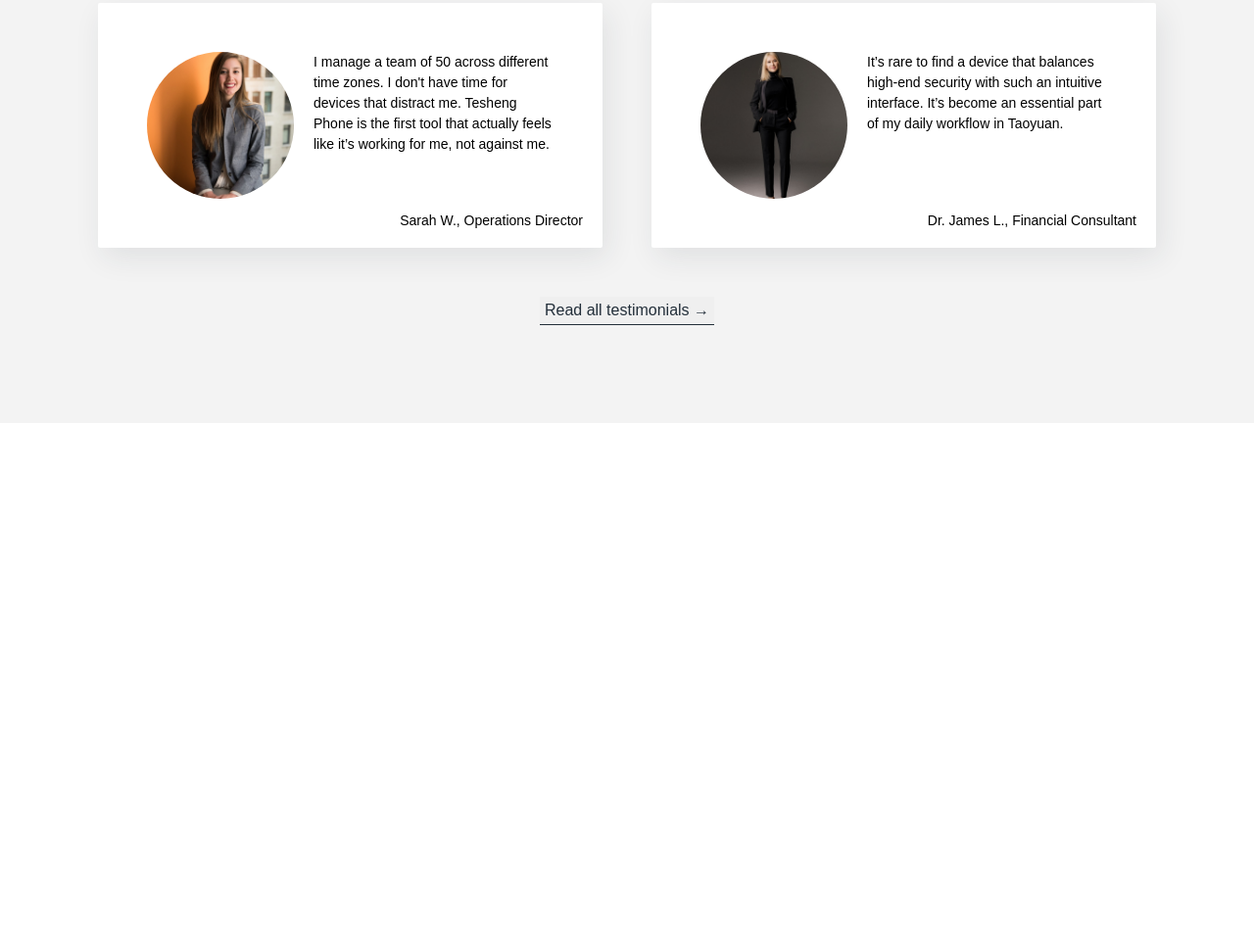
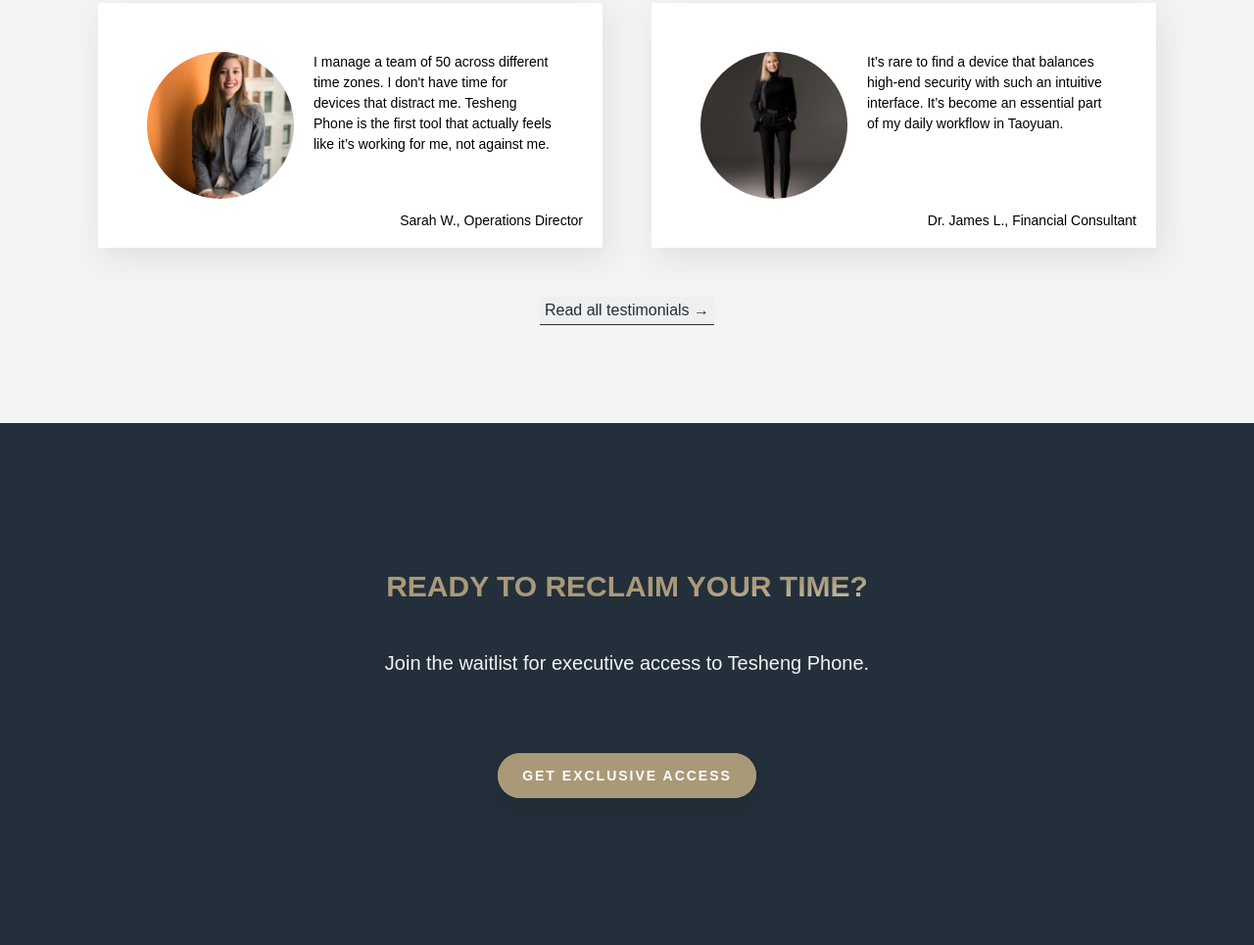
Before and after one commit to SamWen0201/Tesheng-Phone, a website: page index.html in a window 1280 px wide. Shown: the part 2006-2971 px from the top of the page at 98% size. Before the commit the page ends 2438 px from the top, so only its background shows below. Drawn offline with Linux system fonts and the light colour scheme; a web font is replaced by a local one.

Commit message:
feat: 實作 CTA  (cta section) 桌面版佈局
關於 cta section
- 使用 Grid 進行內容的置中對齊
- 新增 標題、簡短文字敘述、cta button
關於 utility class
- 新增 margin-bottom-huge 提供更大的 margin-bottom

```diff
--- a/index.html
+++ b/index.html
@@ -167,6 +167,17 @@
         </button>
       </section>
 
+      <!-- cta-section -->
+      <section class="section-cta">
+        <h2 class="heading-secondary u-margin-bottom-big">
+          Ready to reclaim your time?
+        </h2>
+        <p class="section-cta__text u-margin-bottom-hg">
+          Join the waitlist for executive access to Tesheng Phone.
+        </p>
+        <a href="#popup" class="btn btn--cta">Get Exclusive Access</a>
+      </section>
+
       <!-- PURE CSS POPUP -->
       <div class="popup" id="popup">
         <div class="popup__content">
--- a/sass/base/_utilities.scss
+++ b/sass/base/_utilities.scss
@@ -7,6 +7,9 @@
 .u-margin-bottom-big {
   margin-bottom: 5rem;
 }
+.u-margin-bottom-hg {
+  margin-bottom: 8rem;
+}
 .u-text-center {
   text-align: center;
 }
--- a/sass/components/_button.scss
+++ b/sass/components/_button.scss
@@ -66,6 +66,44 @@
       box-shadow: 0 1rem 2rem rgba(variables.$color-black, 0.3);
     }
   }
+  // cta button
+
+  &--cta {
+    &:link,
+    &:visited {
+      background-color: variables.$color-brown-dark;
+      color: #fff;
+      position: relative;
+      font-weight: 600;
+      letter-spacing: 2px;
+      z-index: 1;
+
+      &::after {
+        position: absolute;
+        top: 0;
+        left: 0;
+        z-index: -1;
+        content: "";
+        display: inline-block;
+        width: 100%;
+        height: 100%;
+        border-radius: 100px;
+        background-color: variables.$color-brown-dark;
+
+        transition: all 0.4s;
+      }
+    }
+    &:hover {
+      &::after {
+        transform: scaleX(1.4) scaleY(1.6);
+        opacity: 0;
+      }
+    }
+    &:active {
+      transform: translateY(0.5rem);
+      box-shadow: 0 1rem 2rem rgba(variables.$color-black, 0.3);
+    }
+  }
 }
 
 .btn-text {
--- a/sass/pages/_home.scss
+++ b/sass/pages/_home.scss
@@ -22,3 +22,17 @@
   display: grid;
   justify-items: center;
 }
+
+.section-cta {
+  grid-column: 1 / -1;
+  padding: 15rem 20rem;
+  background-color: variables.$color-primary;
+  display: grid;
+  justify-items: center;
+
+  &__text {
+    font-size: 2rem;
+    font-weight: 400;
+    color: variables.$color-white;
+  }
+}
```
Also changed, not shown: css/style.css.
